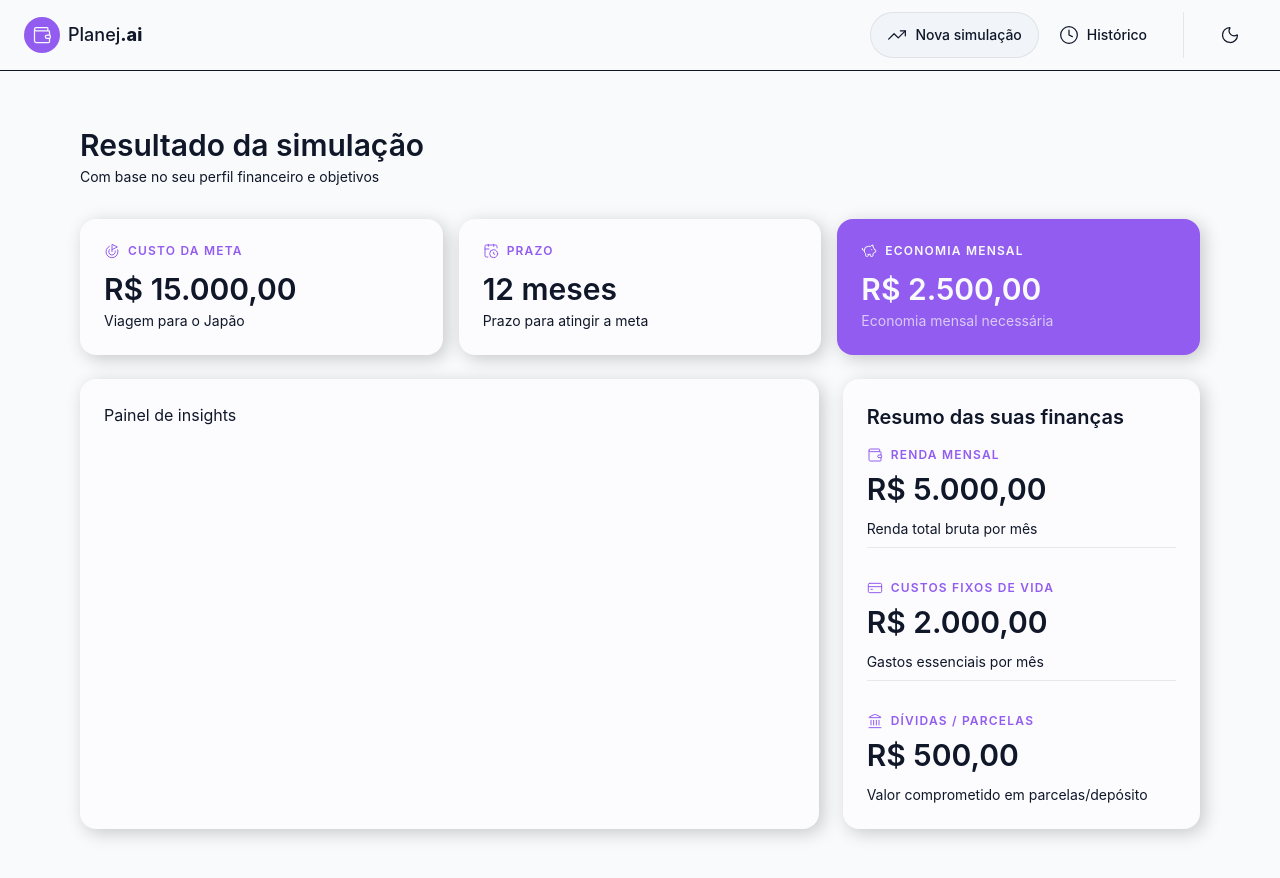
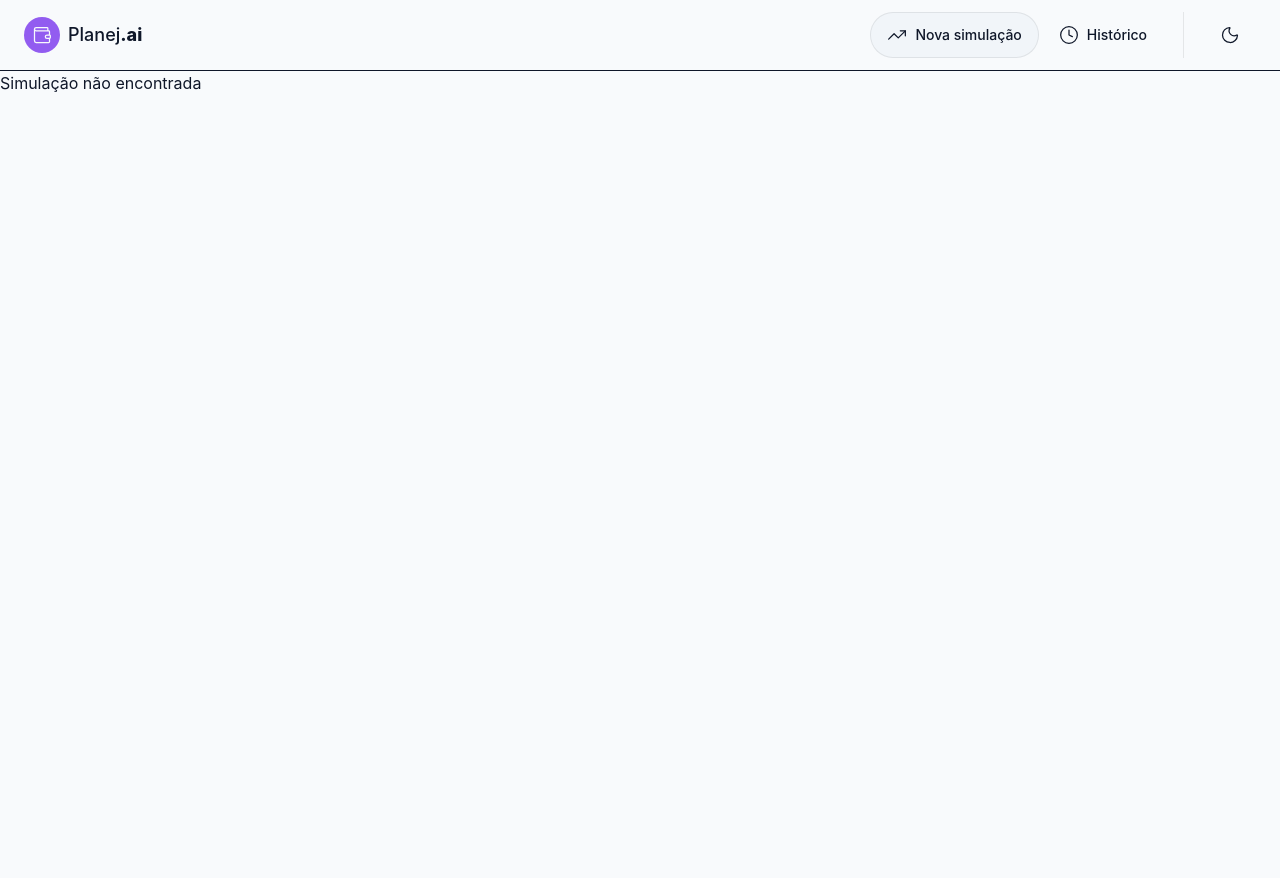
Before and after one commit to SerenadeOfDreams/DIO-planejai, a React (Vite) app: page /resultado/1 in a window 1280 px wide. Shown: the top 878 px of the page. After the commit the page ends 800 px from the top, so only its background shows below. Built offline with nearby package versions, Linux system fonts and the light colour scheme.

Commit message:
feat: utilizando o id da simulação no retorno de resultado.

```diff
--- a/src/pages/SimulationResultsPage.tsx
+++ b/src/pages/SimulationResultsPage.tsx
@@ -1,21 +1,18 @@
 import { CalendarClock, Goal, PiggyBank } from "lucide-react";
+import { useParams } from "react-router-dom";
 import { PageHero } from "../components/shared/PageHero";
-import type { SimulationFormData } from "../data/simulation";
 import { Card } from "../features/simulationResults/Card";
 import { FinancialSummary } from "../features/simulationResults/FinancialSummary";
+import { useSimulationStorage } from "../hooks/useSimulationStorage";
 import { calcMonthlySavings } from "../utils/simulation";
 
-const mock: SimulationFormData = {
-  income: "R$ 5.000,00",
-  expenses: "R$ 2.000,00",
-  debts: "R$ 500,00",
-  goalName: "Viagem para o Japão",
-  goalAmount: "R$ 15.000,00",
-  goalDeadLine: "12",
-};
+export function SimulationResultsPage() {
+  const { id } = useParams<{ id: string }>();
+  const { getFormData } = useSimulationStorage();
+  const data = id ? getFormData(id) : null;
 
-export function SimulationResultsPage() {
-  const data: SimulationFormData = mock;
+  if (!data) return <p>Simulação não encontrada</p>;
+
   const monthlySavings = calcMonthlySavings(data);
 
   return (
@@ -29,7 +26,7 @@ export function SimulationResultsPage() {
           icon={Goal}
           label="Custo da meta"
           value={data.goalAmount}
-          caption={"Viagem para o Japão"}
+          caption={data.goalName}
         />
         <Card
           icon={CalendarClock}
```
